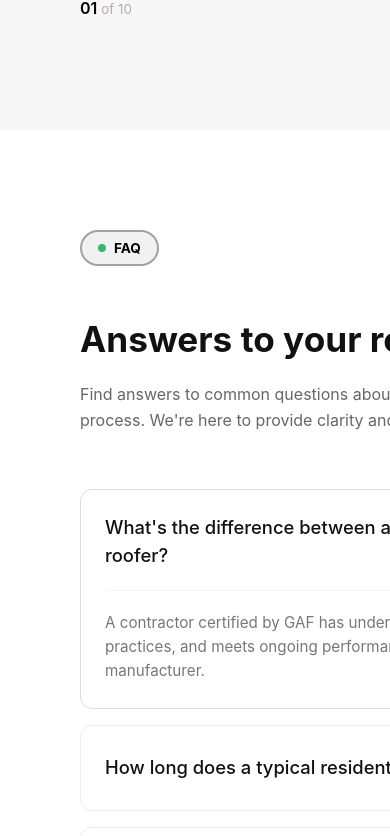
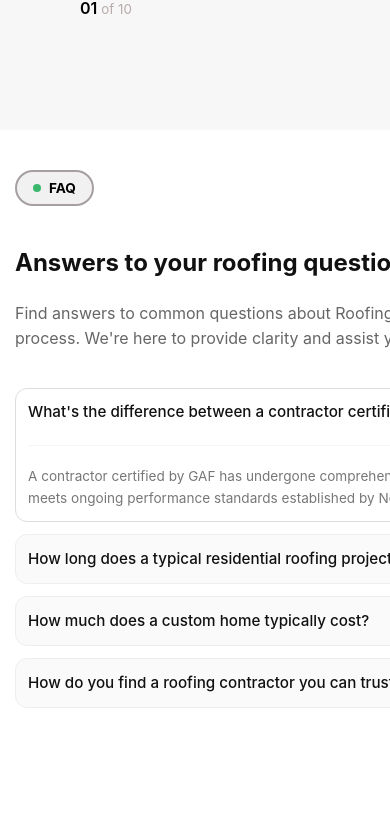
Before and after one commit to roshninaznin/roofing-services, a React (Vite) app: page / in a window 390 px wide. Shown: the part 7840-8676 px from the top of the page. Built offline with nearby package versions, Linux system fonts and the light colour scheme.

Commit message:
Update FAQ.css

```diff
--- a/src/styles/FAQ.css
+++ b/src/styles/FAQ.css
@@ -1,7 +1,8 @@
 .faq-section {
-min-height: 100vh;
+  min-height: 100vh;
   width: 100%;
-  padding: 100px 80px;  background-color: #fff;
+  padding: clamp(50px, 8vw, 100px) clamp(20px, 5vw, 80px);
+  background-color: #fff;
   font-family: 'Inter', sans-serif;
 }
 
@@ -9,12 +10,14 @@ min-height: 100vh;
   max-width: 1200px;
   margin: 0 auto;
   display: flex;
-  gap: 80px;
+  gap: clamp(30px, 4vw, 80px);
+  flex-wrap: wrap;
 }
 
 .faq-header {
   color: black;
   flex: 1;
+  min-width: 280px;
 }
 
 .faq-badge {
@@ -38,7 +41,7 @@ min-height: 100vh;
 }
 
 .faq-header h1 {
-  font-size: 3rem;
+  font-size: clamp(2rem, 5vw, 3rem);
   line-height: 1.1;
   margin-bottom: 24px;
   color: #111;
@@ -51,17 +54,19 @@ min-height: 100vh;
 
 .faq-list {
   flex: 1.2;
+  min-width: 280px;
   display: flex;
   flex-direction: column;
-  gap: 16px;
+  gap: clamp(12px, 2vw, 16px);
 }
 
 .faq-card {
   border: 1px solid #eee;
   border-radius: 12px;
-  padding: 24px;
+  padding: clamp(16px, 2vw, 24px);
   cursor: pointer;
   transition: all 0.3s ease;
+  background-color: #fafafa;
 }
 
 .faq-card.active {
@@ -77,14 +82,14 @@ min-height: 100vh;
 }
 
 .faq-question-row h3 {
-  font-size: 1.15rem;
+  font-size: clamp(1rem, 2.5vw, 1.15rem);
   margin: 0;
   color: #111;
   font-weight: 500;
 }
 
 .toggle-icon {
-  font-size: 1.5rem;
+  font-size: clamp(1.2rem, 2.5vw, 1.5rem);
   color: #111;
   font-weight: 300;
 }
@@ -98,16 +103,50 @@ min-height: 100vh;
 .faq-answer p {
   color: #777;
   line-height: 1.6;
-  font-size: 0.95rem;
+  font-size: clamp(0.85rem, 2vw, 0.95rem);
   margin: 0;
 }
 
+/* ================= RESPONSIVE ================= */
+
+/* Medium Tablets */
 @media (max-width: 992px) {
   .faq-container {
     flex-direction: column;
-    gap: 40px;
+    gap: clamp(20px, 4vw, 40px);
   }
+
   .faq-header h1 {
-    font-size: 2.2rem;
+    font-size: clamp(1.8rem, 4.5vw, 2.2rem);
   }
 }
+
+/* Mobile */
+@media (max-width: 768px) {
+  .faq-card {
+    padding: clamp(12px, 3vw, 20px);
+  }
+
+  .faq-question-row h3 {
+    font-size: clamp(0.95rem, 3vw, 1.05rem);
+  }
+
+  .toggle-icon {
+    font-size: clamp(1rem, 3vw, 1.2rem);
+  }
+}
+
+/* Small Mobile */
+@media (max-width: 480px) {
+  .faq-section {
+    padding: 40px 15px;
+  }
+
+  .faq-header, .faq-list {
+    min-width: 100%;
+  }
+
+  .faq-header h1 {
+    font-size: clamp(1.5rem, 5vw, 1.8rem);
+  }
+}
```
